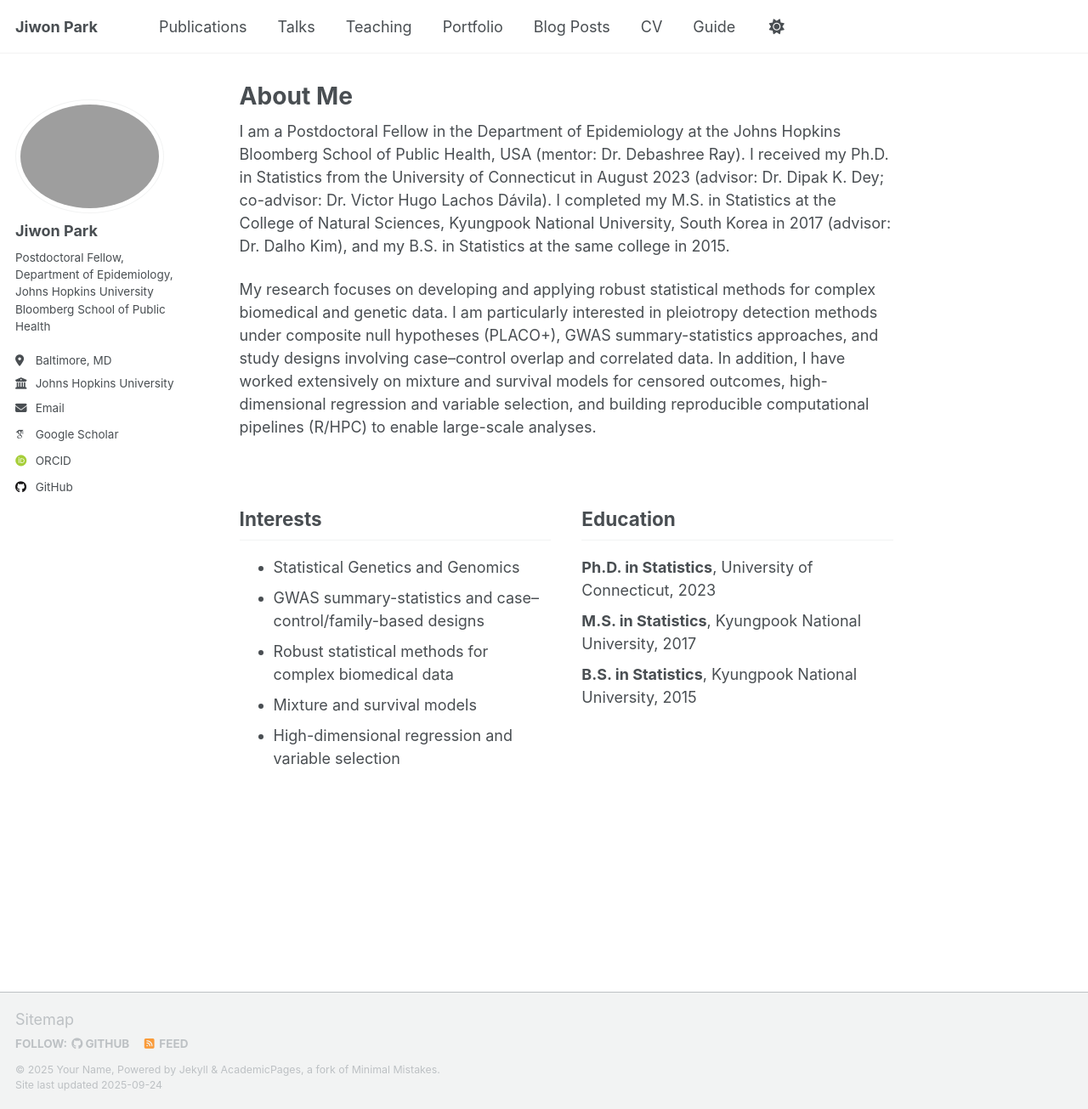
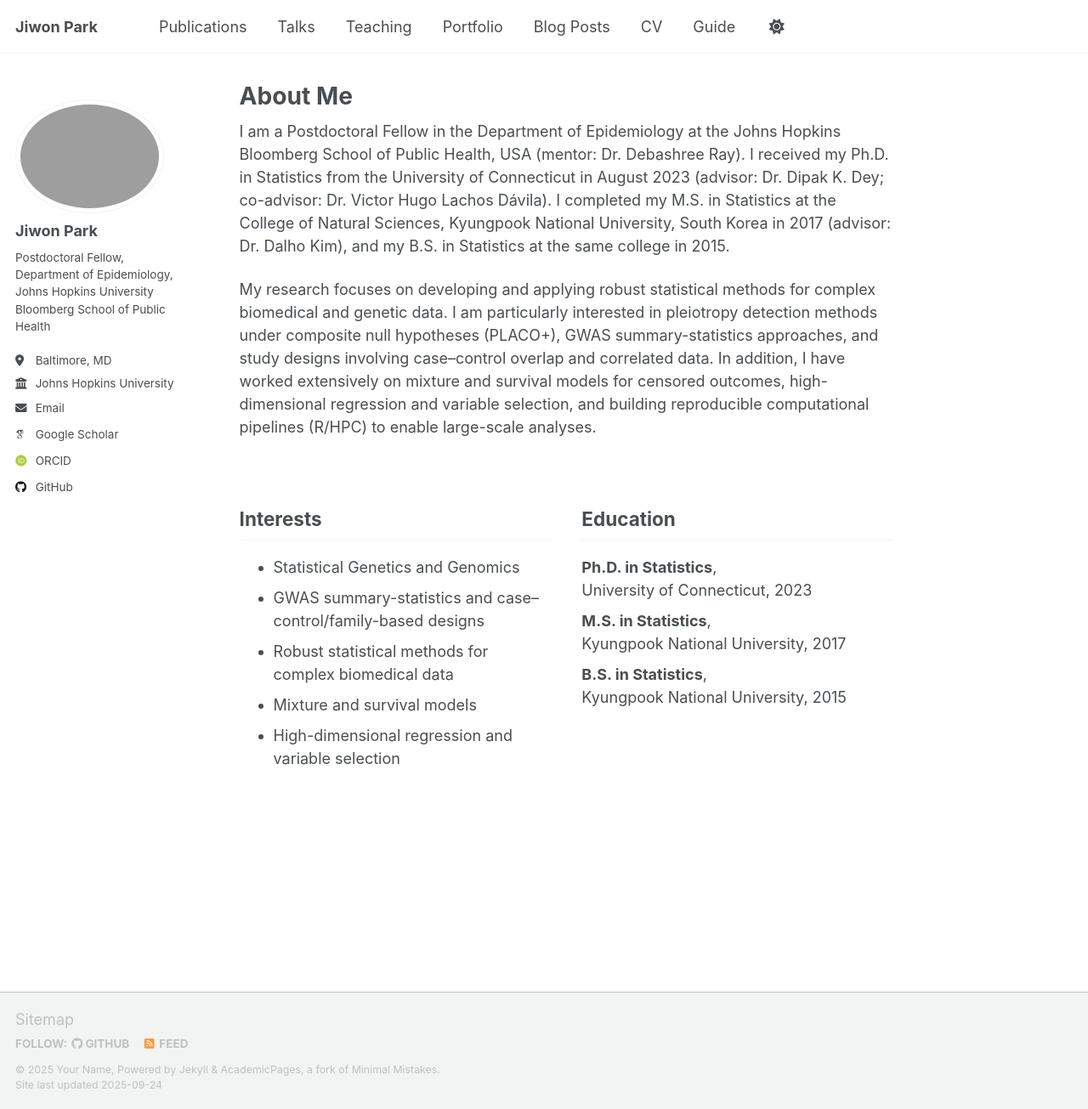
Before and after one commit to JiwonPark41/JiwonPark41.github.io, a Jekyll site: the page built from _pages/about.md, in a window 1280 px wide and 1305 px high. Shown: the whole window at 85% size. Built offline with Jekyll 4.4.1, drawn with Linux system fonts in a browser that asks for light colours; some web fonts are replaced; a script that is not in the unit is left out.

```diff
--- a/_pages/about.md
+++ b/_pages/about.md
@@ -26,9 +26,9 @@ My research focuses on developing and applying robust statistical methods for co
   <div style="flex:1 1 300px; min-width:280px">
     <h2>Education</h2>
     <ul style="list-style:none; padding-left:0">
-      <li><strong>Ph.D. in Statistics</strong>, University of Connecticut, 2023</li>
-      <li><strong>M.S. in Statistics</strong>, Kyungpook National University, 2017</li>
-      <li><strong>B.S. in Statistics</strong>, Kyungpook National University, 2015</li>
+      <li><strong>Ph.D. in Statistics</strong>,<br>University of Connecticut, 2023</li>
+      <li><strong>M.S. in Statistics</strong>,<br>Kyungpook National University, 2017</li>
+      <li><strong>B.S. in Statistics</strong>,<br>Kyungpook National University, 2015</li>
     </ul>
   </div>
 
```
